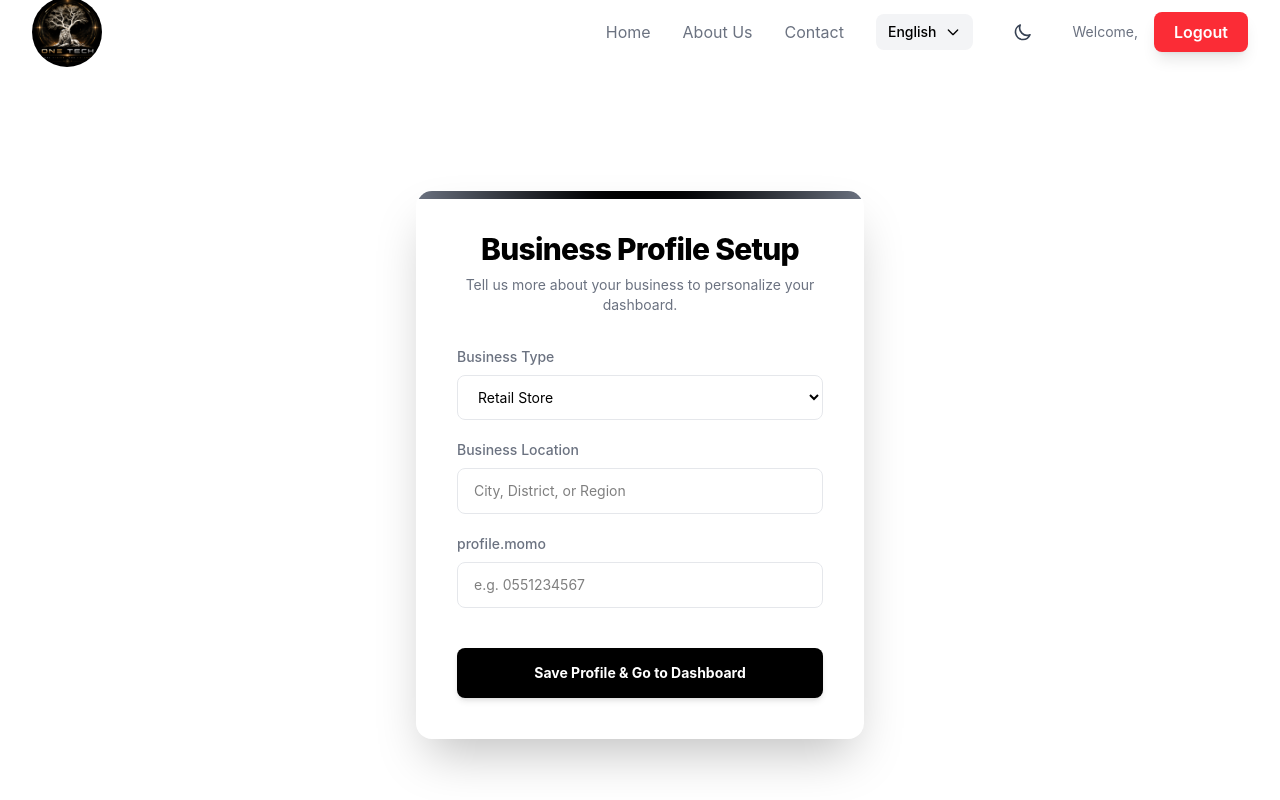
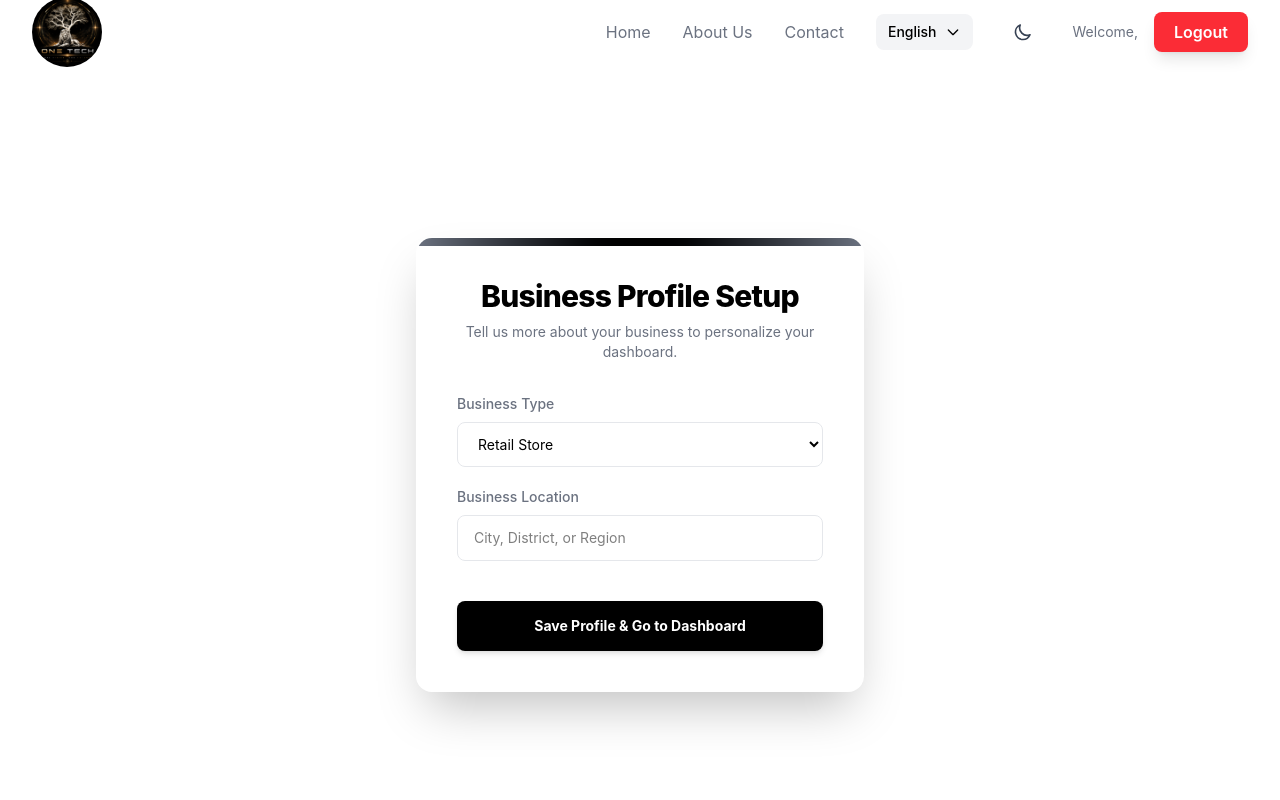
Before and after one commit to MeckRobert/ONE_TECH, a Next.js app: page /profile-setup in a window 1280 px wide. Shown: the top 800 px of the page. Built offline with nearby package versions, Linux system fonts and the light colour scheme; sample sign-in values are in the browser's storage.

Commit message:
seventh upload

```diff
--- a/app/profile-setup/page.tsx
+++ b/app/profile-setup/page.tsx
@@ -10,8 +10,7 @@ export default function ProfileSetupPage() {
   const { t } = useLanguage()
   const [formData, setFormData] = useState({
     businessType: 'retail',
-    location: '',
-    mobileMoneyAccount: ''
+    location: ''
   })
   const [error, setError] = useState('')
   const [userPhone, setUserPhone] = useState<string | null>(null)
@@ -38,7 +37,7 @@ export default function ProfileSetupPage() {
     e.preventDefault()
     setError('')
 
-    if (!formData.businessType || !formData.location || !formData.mobileMoneyAccount) {
+    if (!formData.businessType || !formData.location) {
       setError('Please fill in all fields')
       return
     }
@@ -89,7 +88,7 @@ export default function ProfileSetupPage() {
                 <option value="manufacturing">Manufacturing</option>
                 <option value="wholesale">Wholesale</option>
                 <option value="fruit-vendor">Fruit vendor</option>
-                <option value="barber-shop">Barber shop </option>
+                <option value="barber-shop">Barber shop</option>
                 <option value="other">Other</option>
               </select>
             </div>
@@ -109,22 +108,6 @@ export default function ProfileSetupPage() {
                 placeholder="City, District, or Region"
               />
             </div>
-
-            <div>
-              <label htmlFor="mobileMoneyAccount" className="block text-sm font-medium text-muted-foreground mb-2">
-                {t('profile.momo')}
-              </label>
-              <input
-                id="mobileMoneyAccount"
-                name="mobileMoneyAccount"
-                type="tel"
-                required
-                value={formData.mobileMoneyAccount}
-                onChange={handleChange}
-                className="block w-full px-4 py-3 bg-card border border-border text-card-foreground rounded-lg focus:outline-none focus:ring-2 focus:ring-primary transition-all sm:text-sm"
-                placeholder="e.g. 0551234567"
-              />
-            </div>
           </div>
 
           <div className="pt-4">
```
